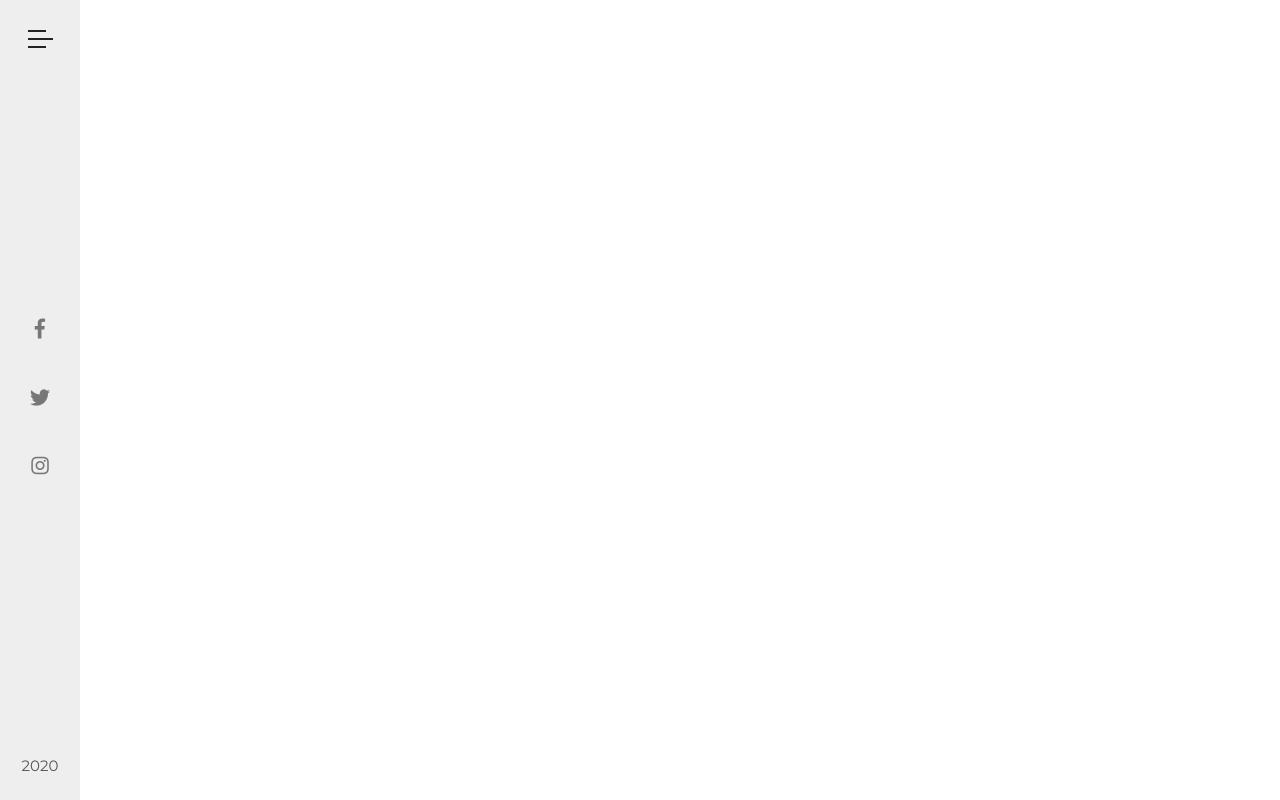
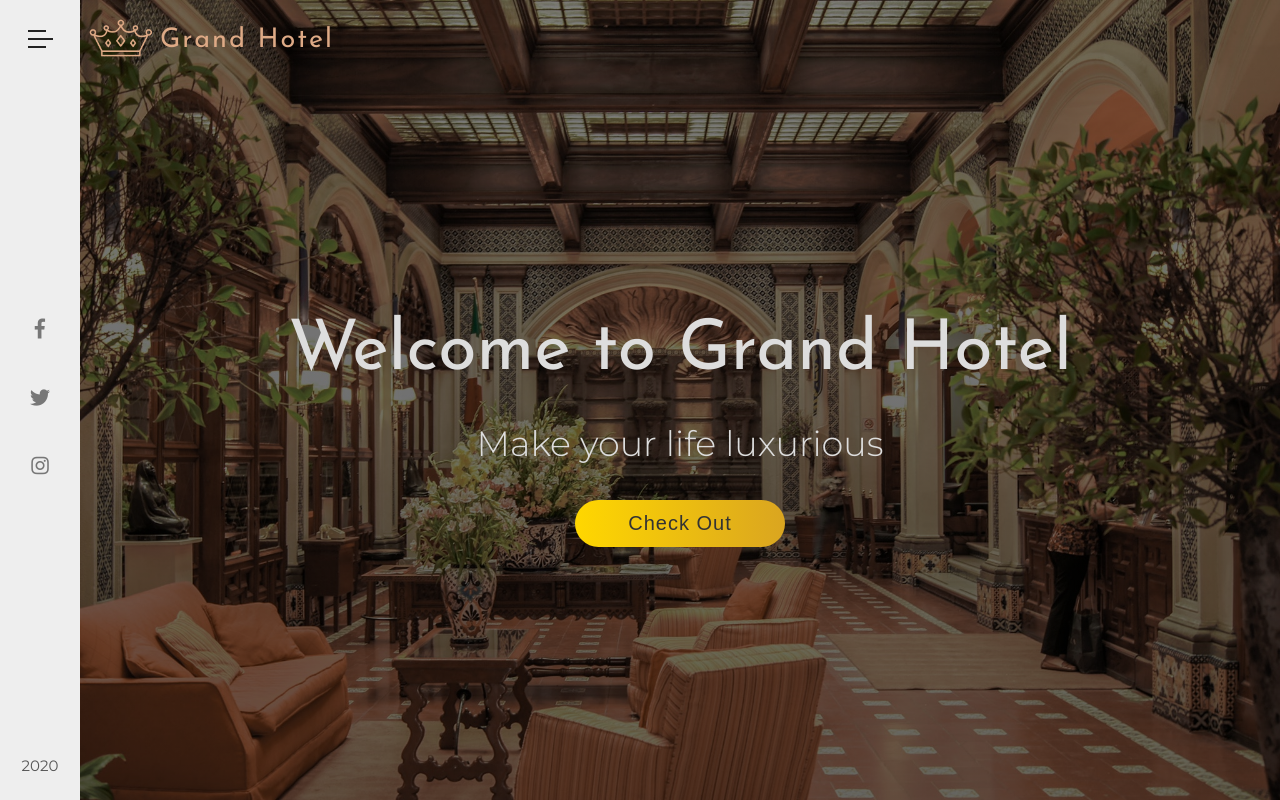
Before and after one commit to GuilhermeAmado/grand-hotel-html-css, a plain HTML site: page index.html in a window 1280 px wide. Drawn offline with Linux system fonts and the light colour scheme.

Commit message:
Header markup, styling & animations

```diff
--- a/css/style.css
+++ b/css/style.css
@@ -216,3 +216,80 @@ body {
 /* end of navigation */
 
 /* end of navbar */
+
+/* header */
+.header {
+    margin-left: 8rem;
+    height: 100vh;
+    background: linear-gradient(to top, rgba(0, 0, 0, .6), rgba(0, 0, 0, .5)), url(../img/header-1.jpeg) center no-repeat;
+    background-size: cover;
+}
+
+.brand {
+    display: flex;
+    cursor: pointer;
+}
+
+.hotel-heading {
+    font-family: "Josefin Sans", sans-serif;
+    font-size: 2.7rem;
+    font-weight: 400;
+    color: #deaa86;
+    letter-spacing: .2rem;
+}
+
+.banner {
+    color: #ddd;
+    height: 65rem;
+    display: flex;
+    flex-direction: column;
+    align-items: center;
+    justify-content: center;
+}
+
+.banner-heading {
+    font-family: "Josefin Sans", sans-serif;
+    font-size: 7rem;
+    font-weight: 400;
+    margin-bottom: 0;
+    animation: anim 2s;
+}
+
+.banner-paragraph {
+    font-size: 3.5rem;
+    font-weight: 300;
+    animation: anim 1.5s .5s backwards;
+}
+
+.banner-button {
+    width: 21rem;
+    padding: 1.2rem 2rem;
+    font-size: 2rem;
+    color: #333;
+    letter-spacing: .1rem;
+    border: none;
+    border-radius: 10rem;
+    outline: none;
+    background: linear-gradient(to right, gold, goldenrod);
+    cursor: pointer;
+    animation: anim 1s 1s backwards;
+}
+
+.banner-button:hover {
+    background: linear-gradient(to left, gold, goldenrod);
+}
+
+.banner-button:active {
+    transform: translateY(.2rem);
+}
+
+@keyframes anim {
+    0% {
+        opacity: 0;
+    }
+
+    100% {
+        opacity: 1;
+    }
+}
+/* end of header */
--- a/index.html
+++ b/index.html
@@ -83,5 +83,22 @@
     </div>
     <!-- end of navbar -->
 
+    <!-- header -->
+    <header class="header">
+        <div class="brand">
+            <div>
+                <img src="img/crown.png" alt="Crown Logo" width="80">
+            </div>
+            <h3 class="hotel-heading">Grand Hotel</h3>
+        </div>
+
+        <div class="banner">
+            <h1 class="banner-heading">Welcome to Grand Hotel</h1>
+            <p class="banner-paragraph">Make your life luxurious</p>
+            <button class="banner-button">Check Out</button>
+        </div>
+    </header>
+    <!-- end of header -->
+
 </body>
 </html>
```
